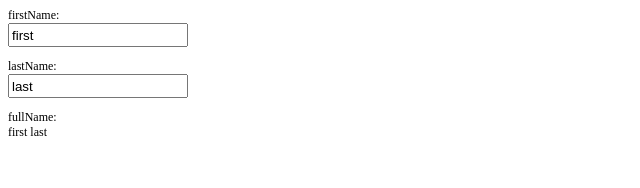
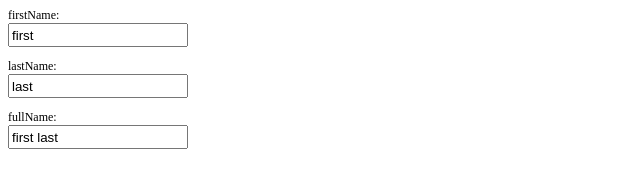
Before and after one commit to zhuoNy/vue-test, a plain HTML site: page computed.html in a window 1280 px wide. Shown: the whole page, without its empty margins (0-640 px from the left). Drawn offline with Linux system fonts and the light colour scheme.

Commit message:
计算属性 get/set

```diff
--- a/computed.html
+++ b/computed.html
@@ -30,20 +30,31 @@
     lastName:
     <input v-model="lastName"/>
     fullName:
-    <span>{{fullName}}</span>
+    <!--    <span>{{fullName}}</span>-->
+    <input v-model="fullName">
 </div>
 <script>
     const {createApp, ref, watch, reactive, computed} = Vue
-    const firstName = ref('first')
-    const lastName = ref('last')
+    let firstName = ref('first')
+    let lastName = ref('last')
 
     const app = {
         setup() {
-            const fullName = computed(() => firstName.value + ' ' + lastName.value)
             return {
                 firstName,
-                lastName,
-                fullName
+                lastName
+            }
+        },
+        computed: {
+            fullName: {
+                get() {
+                    return firstName.value + ' ' + lastName.value
+                },
+                set(new1) {
+                    const names = new1.split(' ')
+                    firstName.value = names[0]
+                    lastName.value = names[names.length - 1]
+                }
             }
         }
     }
```
